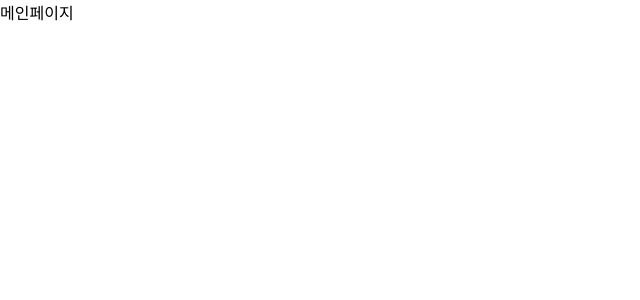
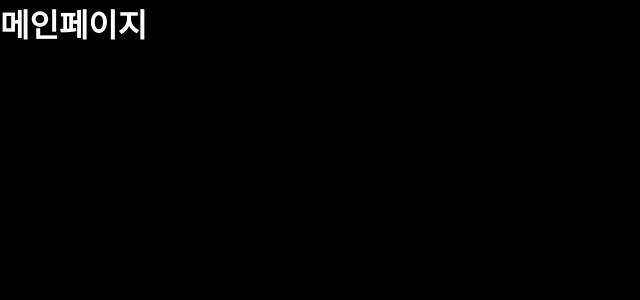
Before and after one commit to rayyK1m/action-test, a Next.js app: page / in a window 1280 px wide. Shown: the top 300 px of the page, without its empty margins (0-640 px from the left). Built offline with nearby package versions, Linux system fonts and the light colour scheme.

Commit message:
env: install essential packages

```diff
--- a/pages/index.js
+++ b/pages/index.js
@@ -1,4 +1,6 @@
 import Head from "next/head";
+
+import styles from "@/styles/Home.module.scss";
 
 export default function Home() {
 	return (
@@ -6,7 +8,9 @@ export default function Home() {
 			<Head>
 				<title>SW CAMP HOME</title>
 			</Head>
-			<main>메인페이지</main>
+			<main className={styles.container}>
+				<h1>메인페이지</h1>
+			</main>
 		</>
 	);
 }
--- /dev/null
+++ b/styles/Home.module.scss
@@ -0,0 +1,5 @@
+.container {
+	background-color: black;
+	height: 100vh;
+	color: white;
+}
```
Also changed, not shown: package.json (+10 -1 lines), 2 other files (tests, documents, lock files or other folders).
